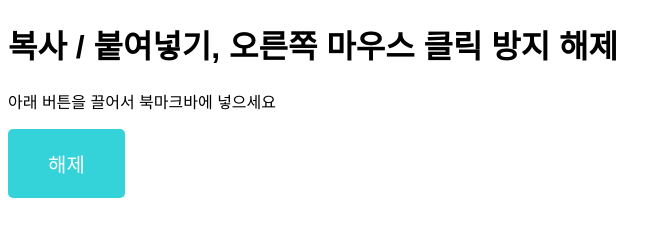
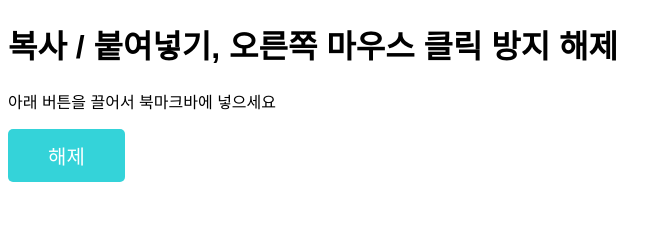
Before and after one commit to sydneyitguy/fuckjs, a plain HTML site: page index.html in a window 1280 px wide. Shown: the whole page, without its empty margins (0-671 px from the left). Drawn offline with Linux system fonts and the light colour scheme.

Commit message:
Update index.html

```diff
--- a/index.html
+++ b/index.html
@@ -12,7 +12,7 @@
         color: #fff;
         font-size: 20px;
         background: #34d3d9;
-        padding: 20px 40px;
+        padding: 12px 40px;
         text-decoration: none;
         display: inline-block;
       }
```
